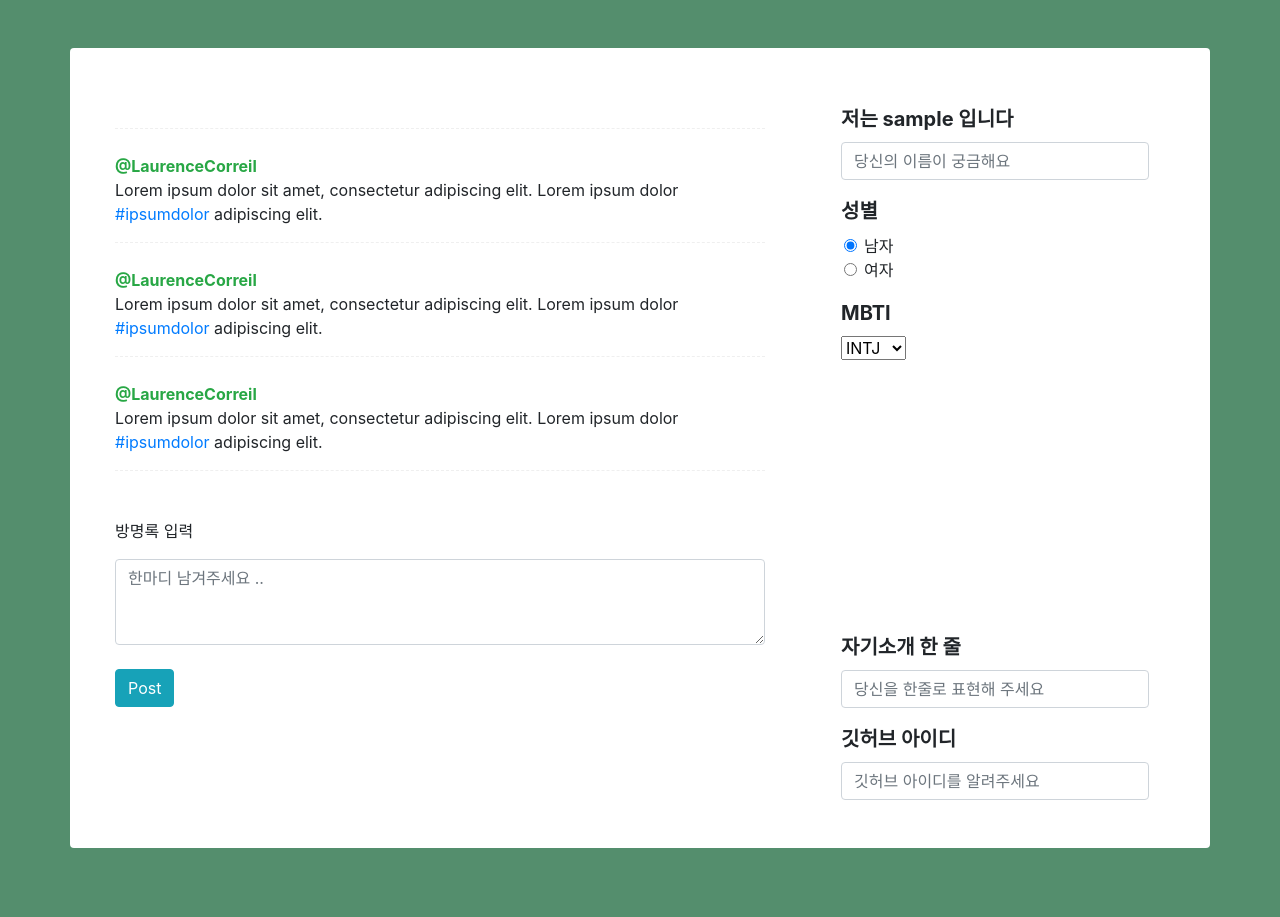
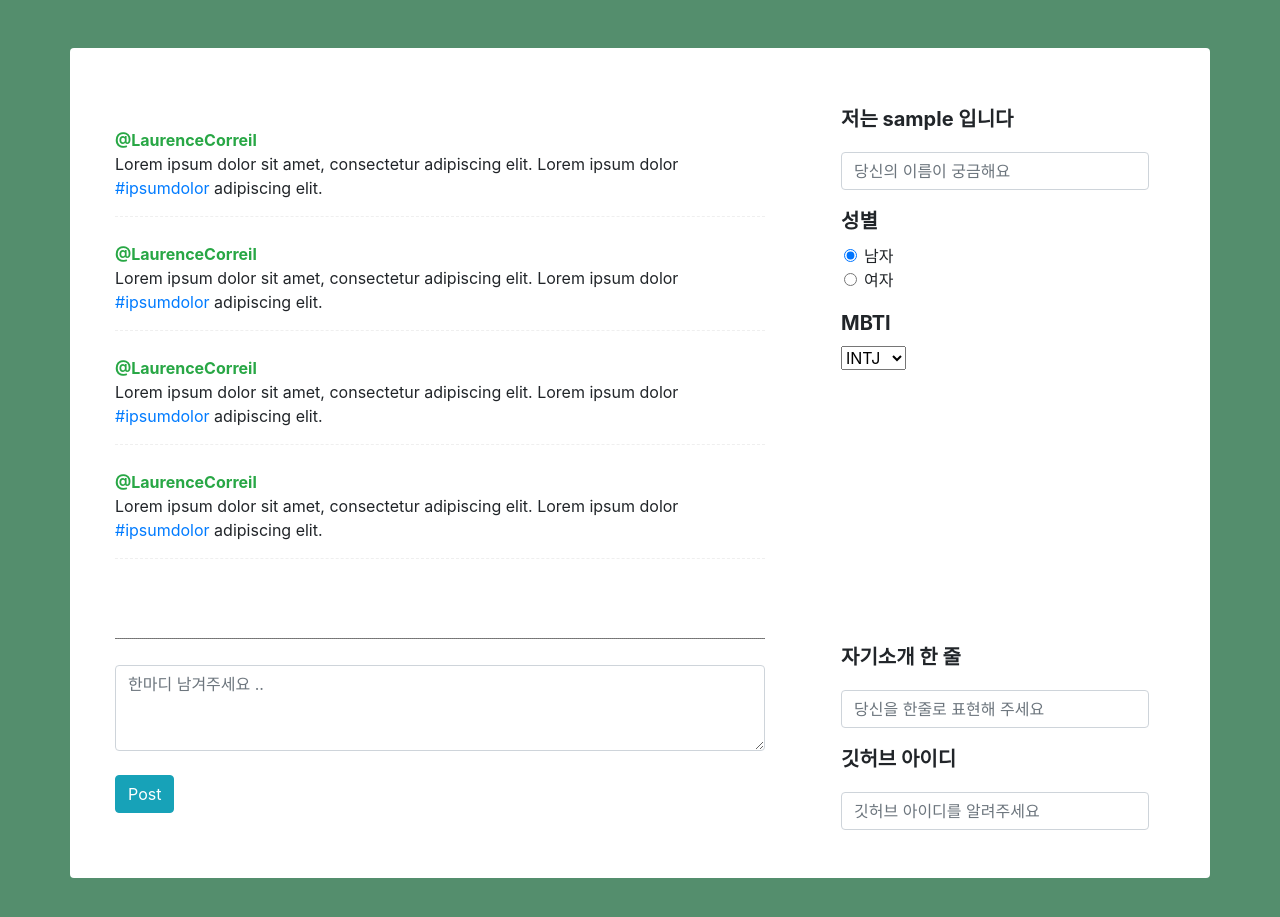
Before and after one commit to SWJungle4thWeek00/jgself, a Flask app: template templates/detail.html in a window 1280 px wide. Shown: the top 917 px of the page. Run offline with Flask 2, Linux system fonts and the light colour scheme; the template is opened without the code that fills it: most values are stand-ins (such as "Sample title", 1, 10 or a date in 2020); some libraries are stand-ins or nearby versions.

Commit message:
comment form

```diff
--- a/templates/detail.html
+++ b/templates/detail.html
@@ -157,10 +157,15 @@
             overflow: auto;
         }
 
+        .media-list {
+            overflow: auto;
+            height: 450px;
+
+        }
+
         .comment-wrapper .media-list .media img {
             width: 64px;
             height: 64px;
-            overflow: auto;
             border: 2px solid #e5e7e8;
         }
 
@@ -170,7 +175,11 @@
         }
 
         .commentPanel {
-            top: 1000px;
+            margin-top: 60px;
+        }
+
+        .form-control {
+            margin-top: 10px;
         }
     </style>
 
@@ -234,6 +243,17 @@
                         <div class="panel-heading">
                             <div class="media-list">
                                 <li class="media">
+                                    <div class="media-body">
+                                        <span class="text-muted pull-right">
+                                        </span>
+                                        <a href="#" class="pull-left">
+                                            <strong class="text-success">@LaurenceCorreil</strong>
+                                        </a>
+                                        <p>
+                                            Lorem ipsum dolor sit amet, consectetur adipiscing elit.
+                                            Lorem ipsum dolor <a href="#">#ipsumdolor </a>adipiscing elit.
+                                        </p>
+                                    </div>
                                 </li>
                                 <li class="media">
                                     <div class="media-body">
@@ -248,6 +268,18 @@
                                         </p>
                                     </div>
                                 </li>
+                                <li class="media">
+                                    <div class="media-body">
+                                        <span class="text-muted pull-right">
+                                        </span>
+                                        <a href="#" class="pull-left">
+                                            <strong class="text-success">@LaurenceCorreil</strong>
+                                        </a>
+                                        <p>
+                                            Lorem ipsum dolor sit amet, consectetur adipiscing elit.
+                                            Lorem ipsum dolor <a href="#">#ipsumdolor </a>adipiscing elit.
+                                        </p>
+                                    </div>
                                 </li>
                                 <li class="media">
                                     <div class="media-body">
@@ -262,6 +294,18 @@
                                         </p>
                                     </div>
                                 </li>
+                                <li class="media">
+                                    <div class="media-body">
+                                        <span class="text-muted pull-right">
+                                        </span>
+                                        <a href="#" class="pull-left">
+                                            <strong class="text-success">@LaurenceCorreil</strong>
+                                        </a>
+                                        <p>
+                                            Lorem ipsum dolor sit amet, consectetur adipiscing elit.
+                                            Lorem ipsum dolor <a href="#">#ipsumdolor </a>adipiscing elit.
+                                        </p>
+                                    </div>
                                 </li>
                                 <li class="media">
                                     <div class="media-body">
@@ -278,8 +322,10 @@
                                 </li>
                             </div>
                         </div>
-                        <div class="commentPanel mt-5">
-                            <P>방명록 입력</P>
+                        <div class="commentPanel">
+                            <hr size="1" noshade align="center" width="100%"
+                                style="color:rgb(0, 0, 0);border-style:dotted">
+                            </hr>
                             <div class="panel-body">
                                 <textarea class="form-control" placeholder="한마디 남겨주세요 .. " rows="3"></textarea>
                                 <br>
```
